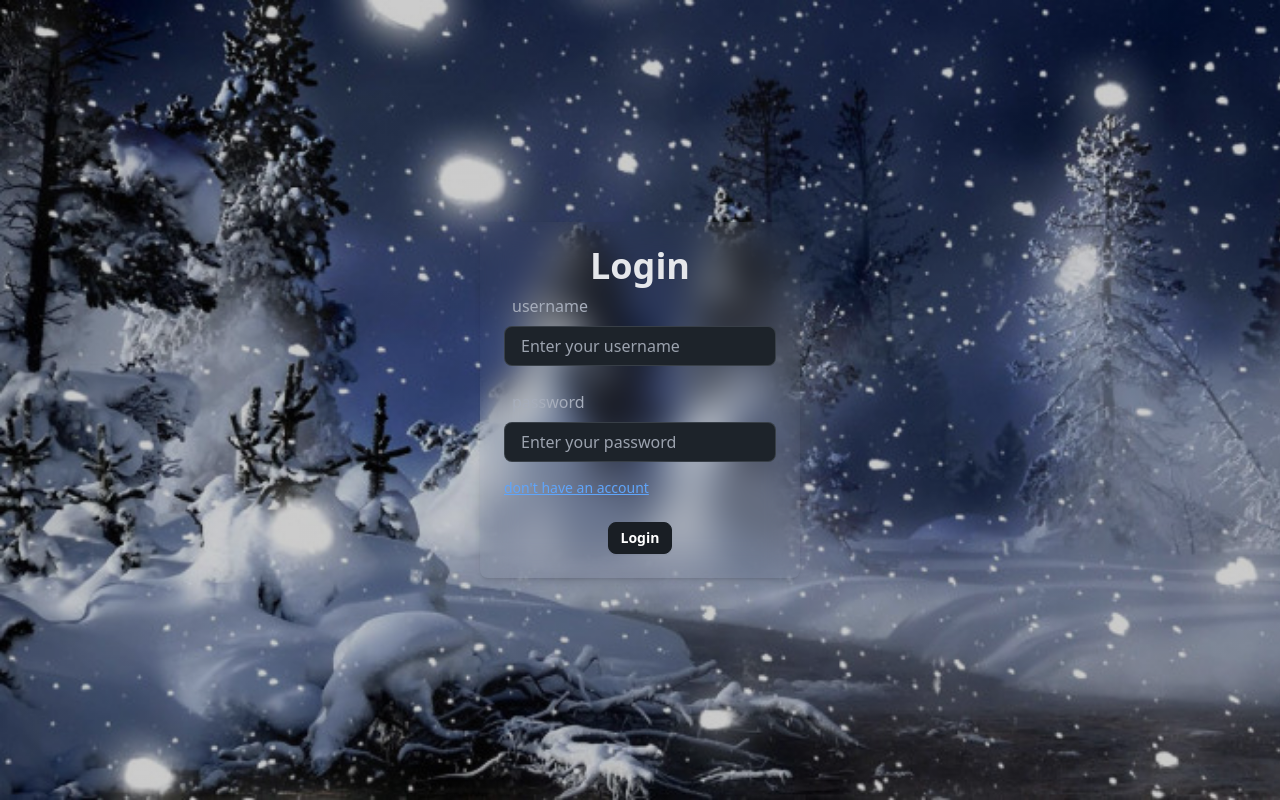
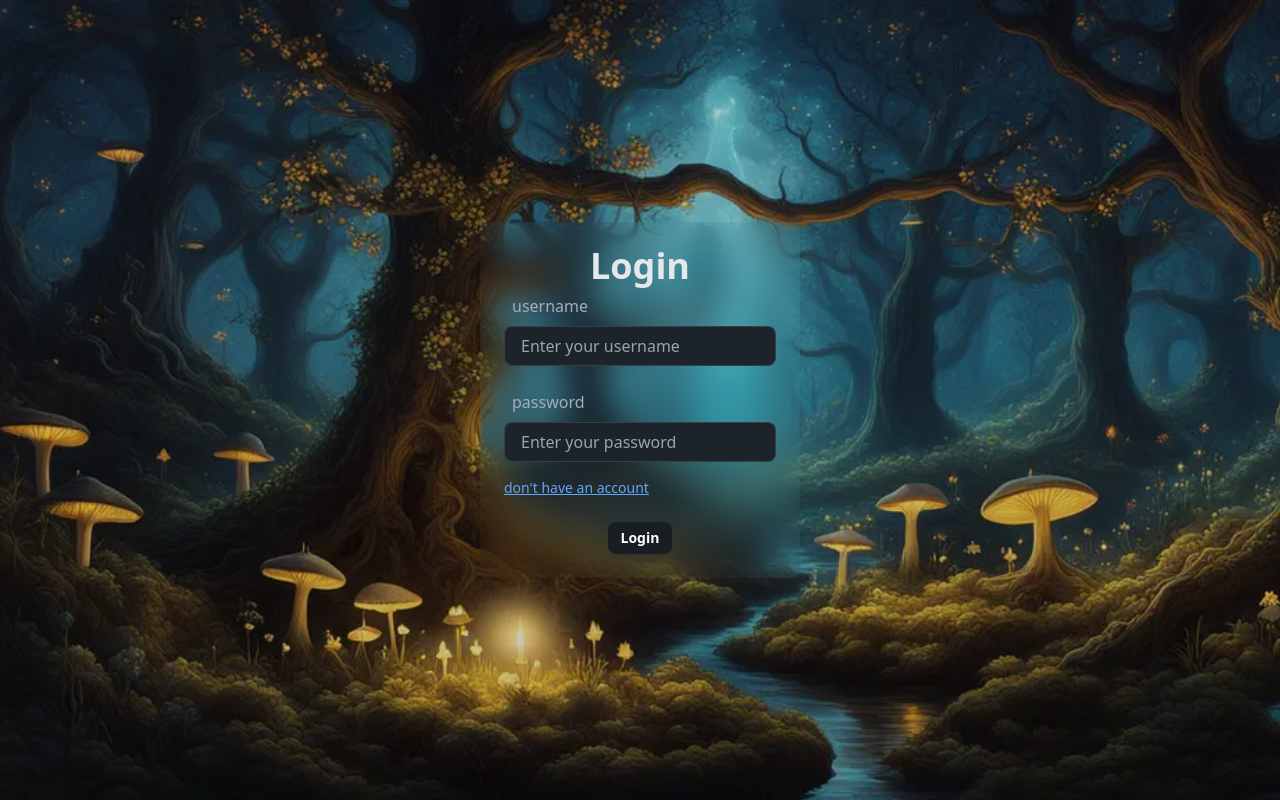
Before and after one commit to Smah-amen/chat-app, a React (Vite) app in the folder Front end/: page /login in a window 1280 px wide. Built offline with nearby package versions, Linux system fonts and the light colour scheme.

Commit message:
feat: add new home background image and update CSS; adjust Vite server configuration

```diff
--- a/Front end/src/index.css
+++ b/Front end/src/index.css
@@ -4,7 +4,7 @@
 
 body {
   background: linear-gradient(rgba(0, 0, 0, 0.2), rgba(0, 0, 0, 0.2)),
-    url("/bg3.jpg") !important;
+    url("/home-background.webp") !important;
   background-size: cover !important;
   /* background-position: center !important; */
   background-attachment: fixed !important;
--- a/Front end/vite.config.js
+++ b/Front end/vite.config.js
@@ -11,7 +11,7 @@ export default defineConfig({
         target: 'http://localhost:5000',
         changeOrigin: true,
         secure: false,
-
+        // rewrite: (path) => path.replace(/^\/api/, '')
       }
     }
   }
```
Also changed, not shown: Front end/public/home-background.webp (added).
